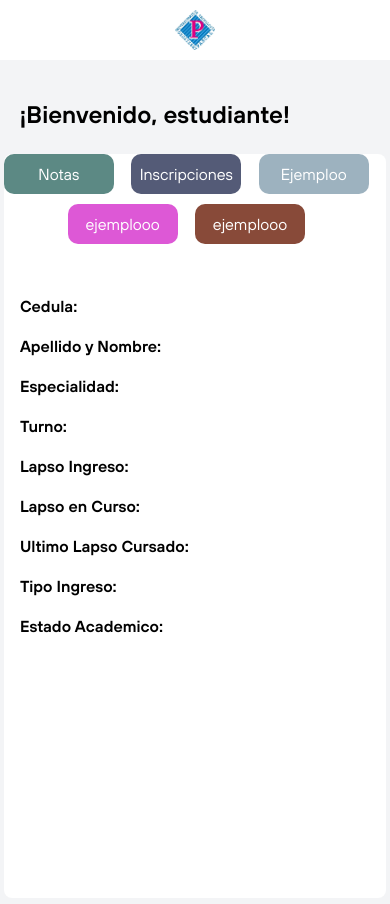
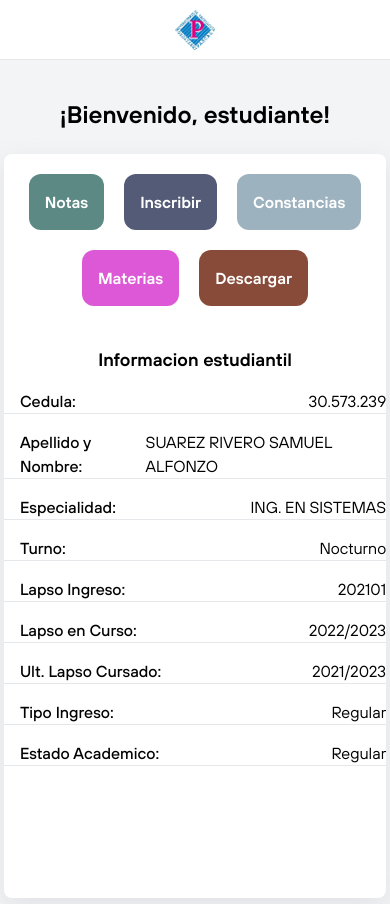
Before and after one commit to hbourgeot/pasnotes, a SvelteKit app: page /estudiantes in a window 390 px wide. Built offline with nearby package versions, Linux system fonts and the light colour scheme.

Commit message:
mobile estudiantes

```diff
--- a/src/routes/estudiantes/+page.svelte
+++ b/src/routes/estudiantes/+page.svelte
@@ -1,5 +1,5 @@
 <script>
-     import Carousel from 'svelte-carousel'
+
     import Logo from '$lib/images/logo.jpg'
 
     const colors = [
@@ -24,61 +24,66 @@
 
 </script>
 
-<nav class='w-full h-[60px]'>
+<nav class='w-full h-[60px]' style='border-bottom: 1px solid rgb(229 231 235);
+'>
     <a href="/" class='h-full flex flex-center'>
         <img src="{Logo}" alt="" class='logo'>
     </a>
 </nav>
-<div class="flex flex-center flex-col w-full h-screen gap-6 bg-gray-100">
-    <h1 class='text-2xl font-bold text-left w-[90%] mt-8'>¡Bienvenido, estudiante!</h1>
-    <div class='w-[98%] flex flex-col items-center gap-10 bg-white rounded-lg' style="height: calc(100vh - 100px);">
+<div class="flex flex-center flex-col w-full min-h-screen max-h-auto gap-6 bg-gray-100">
+    <h1 class='w-[90%] mt-8 text-2xl font-bold text-center'>¡Bienvenido, estudiante!</h1>
+    <div class='w-[98%] flex flex-col items-center gap-10 bg-white rounded-lg' style="min-height: calc(100vh - 100px); max-height: auto; box-shadow: rgba(149, 157, 165, 0.2) 0px 8px 24px;">
 
 
 
-            <div class='w-full h-[100px] carousel grid grid-cols-6'>
-                        <article class='col-span-2 bg-[#5C8984]'>Notas</article>
-                        <article class='col-span-2 bg-[#545B77]'>Inscripciones</article>
-                        <article class='col-span-2 bg-[#9DB2BF]'>Ejemploo</article>
-                        <article class='col-start-2 col-end-4 bg-[#DD58D6]'>ejemplooo</article>
-                        <article class='col-start-4 col-end-6 bg-[#884A39]'>ejemplooo</article>
+            <div class='w-full h-auto mt-5 flex flex-wrap gap-5  flex-center [&>button]:w-30 [&>button]:p-4 [&>button]:rounded-xl [&>button]:text-white'>
+                        <button class=' bg-[#5C8984] '><a href="/">Notas</a></button>
+                        <button class=' bg-[#545B77]'>Inscribir</button>
+                        <button class=' bg-[#9DB2BF]'>Constancias</button>
+                        <button class=' bg-[#DD58D6]'>Materias</button>
+                        <button class=' bg-[#884A39]'>Descargar</button>
             </div>
 
-            <div class='w-full h-auto flex flex-col gap-4'>
+            <div class='w-full h-auto flex flex-wrap flex-col gap-4 [&>span]:w-full [&>span]:flex [&>span]:justify-between [&>span]:border-b [&>span]:border-gray-200'
+
+
+                >
+                <h2 class='text-center font-bold text-[18px]'>Informacion estudiantil</h2>
                     <span>
                         <h2>Cedula:</h2>
-                        <p></p>
+                        <p> 30.573.239</p>
                     </span>
                     <span>
                         <h2>Apellido y Nombre:</h2>
-                        <p></p>
+                        <p>SUAREZ RIVERO SAMUEL ALFONZO</p>
                     </span>
                     <span>
                         <h2>Especialidad:</h2>
-                        <p></p>
+                        <p>ING. EN SISTEMAS</p>
                     </span>
                     <span>
                         <h2>Turno:</h2>
-                        <p></p>
+                        <p>Nocturno</p>
                     </span>
                     <span>
                         <h2>Lapso Ingreso:</h2>
-                        <p></p>
+                        <p>202101</p>
                     </span>
                     <span>
                         <h2>Lapso en Curso:</h2>
-                        <p></p>
+                        <p>2022/2023</p>
                     </span>
                     <span>
-                        <h2>Ultimo Lapso Cursado:</h2>
-                        <p></p>
+                        <h2>Ult. Lapso Cursado:</h2>
+                        <p>2021/2023</p>
                     </span>
                     <span>
                         <h2>Tipo Ingreso:</h2>
-                        <p></p>
+                        <p>Regular</p>
                     </span>
                     <span>
                         <h2>Estado Academico:</h2>
-                        <p></p>
+                        <p>Regular</p>
                     </span>
 
             </div>
@@ -87,8 +92,8 @@
 <style>
 
 div > article {
-    width: 110px;
-    height: 40px;
+    width: 200px;
+    height: 80px;
     border-radius: 10px;
     display: grid;
     place-content: center;
@@ -97,7 +102,7 @@ div > article {
 }
 
 span h2 {
-    font-weight: bold;
+    font-weight: 600;
     padding-left: 16px;
 }
 
```
